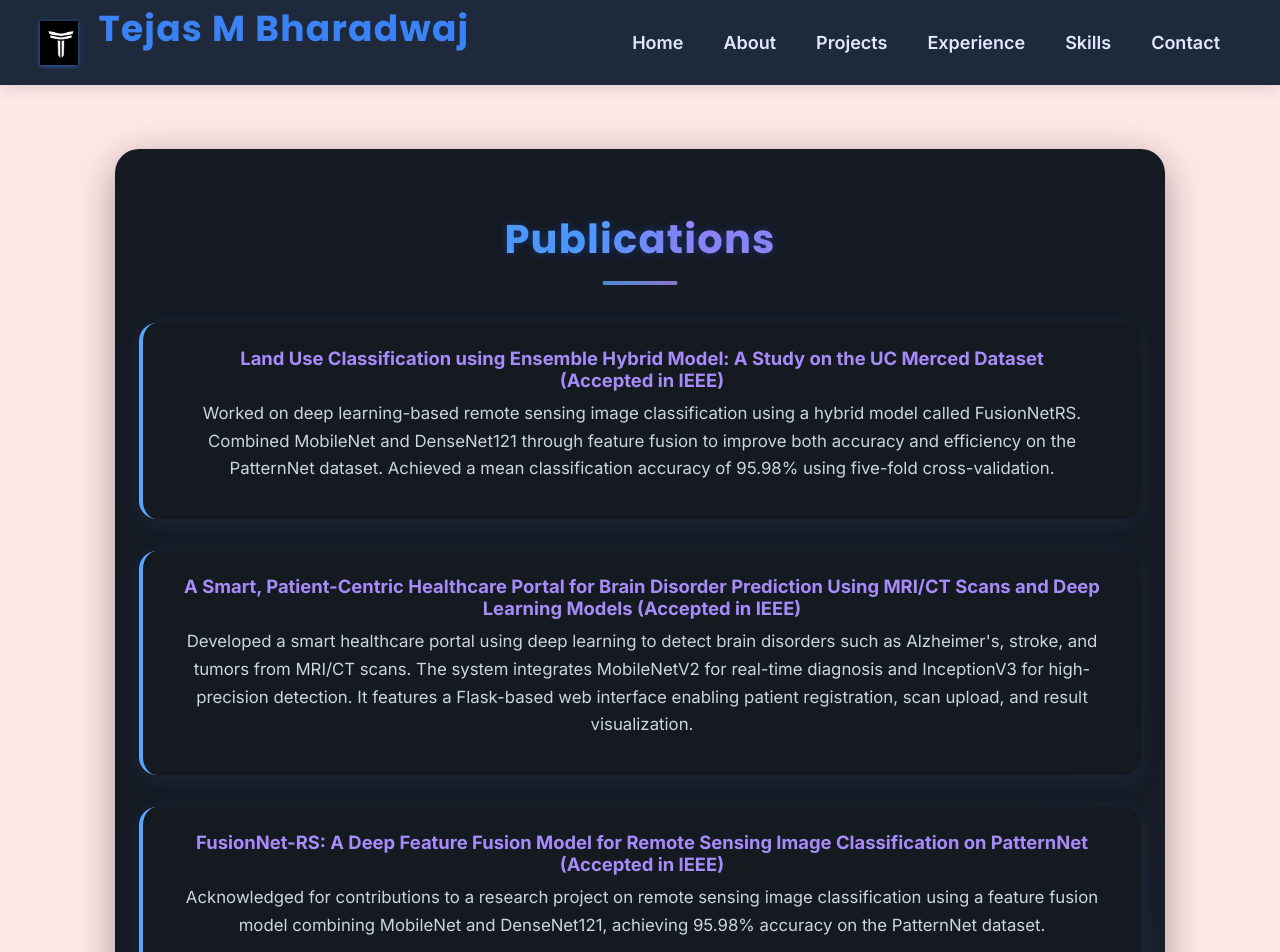
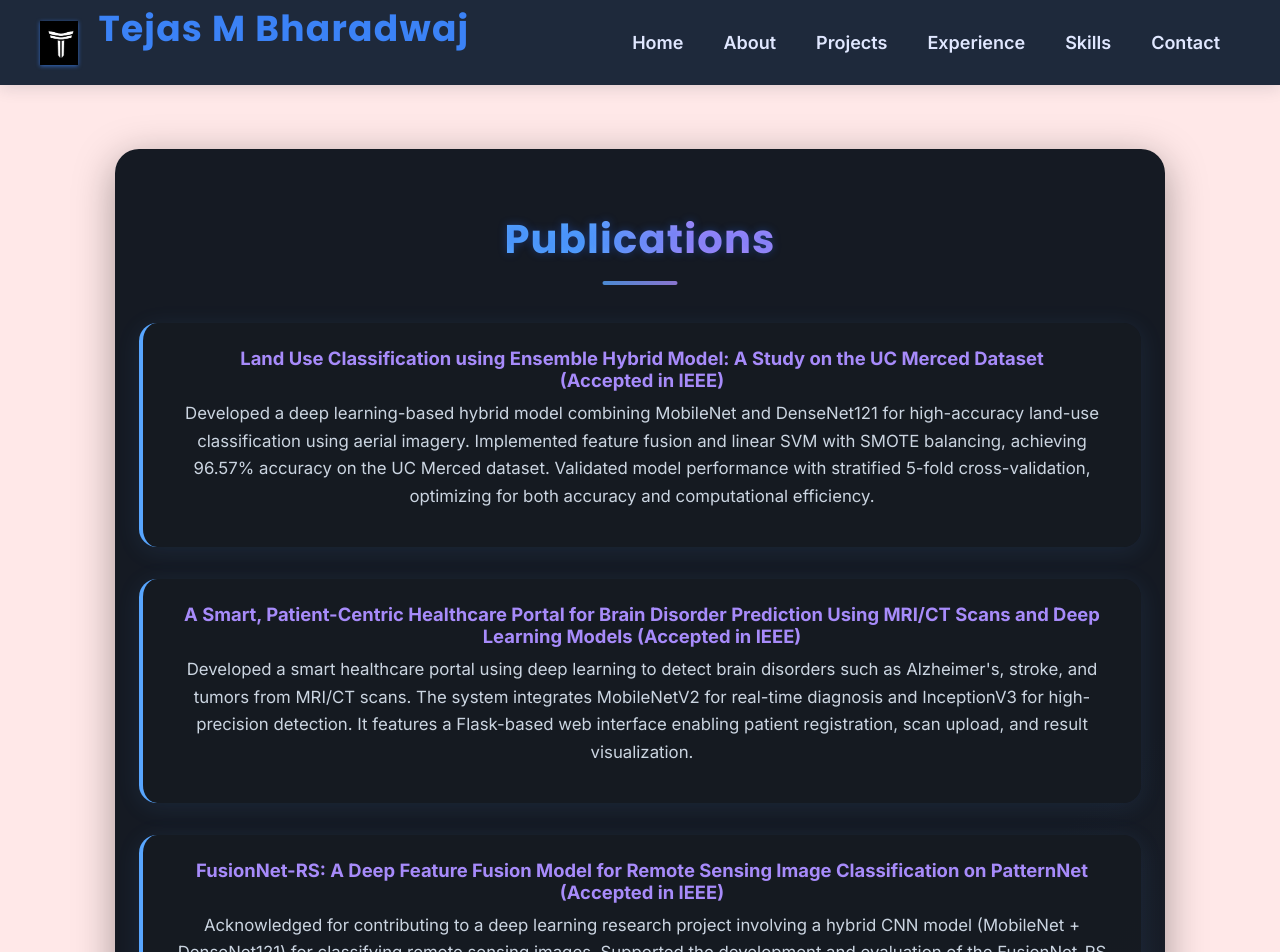
Before and after one commit to tejasmb03/My_Portfolio, a React (Create React App) app: page /skills in a window 1280 px wide. Shown: the top 952 px of the page. Built offline with nearby package versions, Linux system fonts and the light colour scheme.

Commit message:
Update portfolio project

```diff
--- a/src/components/Skills.js
+++ b/src/components/Skills.js
@@ -41,7 +41,7 @@ const Skills = () => {
             <br></br>(Accepted in IEEE)
           </h3>
           <p>
-            Worked on deep learning-based remote sensing image classification using a hybrid model called FusionNetRS. Combined MobileNet and DenseNet121 through feature fusion to improve both accuracy and efficiency on the PatternNet dataset. Achieved a mean classification accuracy of 95.98% using five-fold cross-validation.
+            Developed a deep learning-based hybrid model combining MobileNet and DenseNet121 for high-accuracy land-use classification using aerial imagery. Implemented feature fusion and linear SVM with SMOTE balancing, achieving 96.57% accuracy on the UC Merced dataset. Validated model performance with stratified 5-fold cross-validation, optimizing for both accuracy and computational efficiency.
           </p>
         </div>
         <div className="pub-card animate-fade-in" style={{ animationDelay: "0.15s" }}>
@@ -55,8 +55,9 @@ const Skills = () => {
           <div className="pub-card animate-fade-in" style={{ animationDelay: "0.15s" }}>
           <h3>FusionNet-RS: A Deep Feature Fusion Model for Remote Sensing Image Classification on PatternNet
           (Accepted in IEEE)</h3>
-          <p>Acknowledged for contributions to a research project on remote sensing image classification using a feature
-          fusion model combining MobileNet and DenseNet121, achieving 95.98% accuracy on the PatternNet dataset. </p>
+          <p>
+            Acknowledged for contributing to a deep learning research project involving a hybrid CNN model (MobileNet + DenseNet121) for classifying remote sensing images. Supported the development and evaluation of the FusionNet-RS model, which achieved 95.98% accuracy on the PatternNet dataset using five-fold cross-validation. Assisted in optimizing preprocessing and feature fusion techniques for robust and efficient land-use classification.
+          </p>
         </div>
       </div>
 
```
Also changed, not shown: 1 other file (tests, documents, lock files or other folders).
